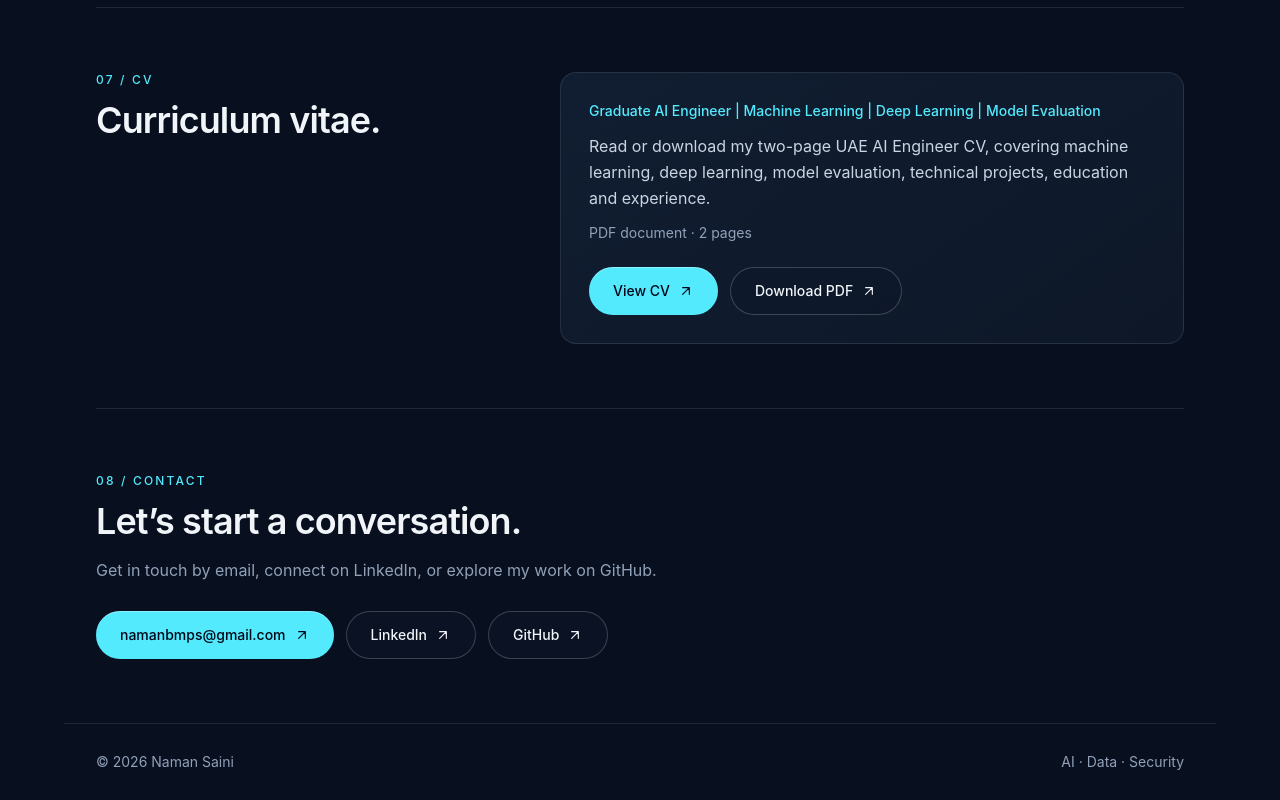
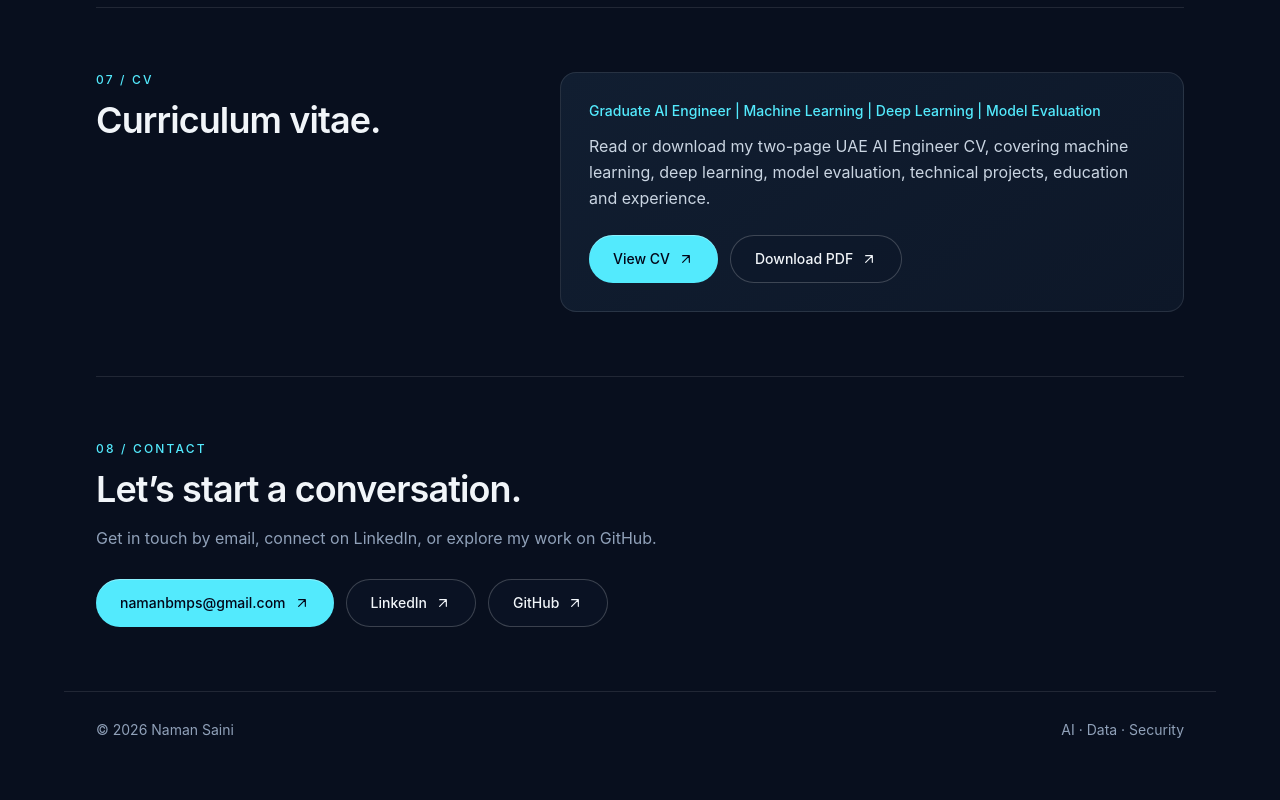
Before and after one commit to NamanSaini04/naman-ai-portfolio, a React (Vite) app: page / in a window 1280 px wide. Shown: the part 10404-11204 px from the top of the page. After the commit the page ends 11172 px from the top, so only its background shows below. Built offline with nearby package versions, Linux system fonts and the light colour scheme.

Commit message:
Remove PDF document and page count line from CV section

```diff
--- a/src/components/CvSection.jsx
+++ b/src/components/CvSection.jsx
@@ -12,7 +12,6 @@ export default function CvSection() {
         <p className="mt-3 leading-relaxed text-slate-300">
           Read or download my two-page UAE AI Engineer CV, covering machine learning, deep learning, model evaluation, technical projects, education and experience.
         </p>
-        <p className="mt-3 text-sm text-slate-400">PDF document · 2 pages</p>
         <div className="mt-6 flex flex-wrap gap-3">
           <a href={cvPdfUrl} target="_blank" rel="noopener noreferrer" className="button-primary inline-flex min-h-12 items-center justify-center gap-2 rounded-full bg-cyan-300 px-6 py-3 text-sm font-medium text-slate-950 hover:bg-cyan-200" aria-label="Open Naman Saini CV as a PDF in a new tab">
             View CV <ArrowIcon />
```
